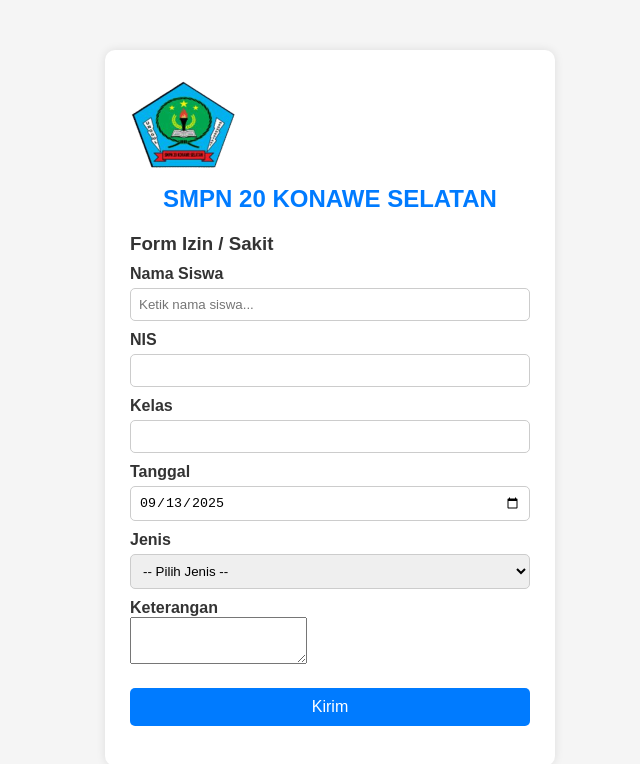
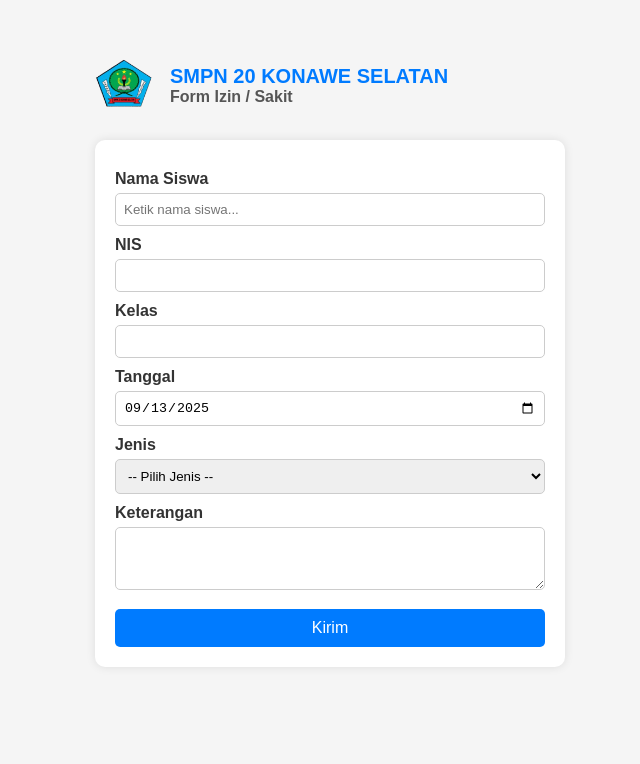
Before and after one commit to smpnkonsel090-creator/Izin-Sakit, a plain HTML site: page index.html in a window 1280 px wide. Shown: the whole page, without its empty margins (310-950 px from the left). Drawn offline with Linux system fonts and the light colour scheme; no server answers.

Commit message:
Update style.css

```diff
--- a/style.css
+++ b/style.css
@@ -1,65 +1,25 @@
 /* Reset CSS */
-* {
-  margin: 0;
-  padding: 0;
-  box-sizing: border-box;
+* { margin:0; padding:0; box-sizing:border-box; }
+body { font-family: Arial,sans-serif; background:#f5f5f5; color:#333; }
+
+.container { max-width:500px; margin:40px auto; padding:15px; }
+.header { display:flex; align-items:center; margin-bottom:25px; }
+.header .logo { width:60px; height:60px; object-fit:contain; margin-right:15px; }
+.header .school-info h2 { font-size:20px; color:#007BFF; }
+.header .school-info h3 { font-size:16px; color:#555; }
+
+.form-card { background:#fff; padding:20px; border-radius:10px; box-shadow:0 0 10px rgba(0,0,0,0.1); }
+.form-card label { display:block; margin-top:10px; font-weight:bold; }
+.form-card input[type="text"], .form-card input[type="date"], .form-card select, .form-card textarea {
+  width:100%; padding:8px; margin-top:5px; border-radius:5px; border:1px solid #ccc;
 }
+.form-card button {
+  margin-top:15px; width:100%; padding:10px; background:#007BFF; color:white; font-size:16px; border:none; border-radius:5px; cursor:pointer;
+}
+.form-card button:hover { background:#0056b3; }
+#status { margin-top:15px; text-align:center; font-weight:bold; }
 
-body {
-  font-family: Arial, sans-serif;
-  background-color: #f5f5f5;
-  color: #333;
-}
-
-.container {
-  max-width: 450px;
-  margin: 50px auto;
-  background: #fff;
-  padding: 25px;
-  border-radius: 10px;
-  box-shadow: 0 0 10px rgba(0,0,0,0.1);
-}
-
-h2 {
-  text-align: center;
-  margin-bottom: 20px;
-  color: #007BFF;
-}
-
-form label {
-  display: block;
-  margin-top: 10px;
-  font-weight: bold;
-}
-
-form input[type="text"],
-form input[type="date"],
-form select {
-  width: 100%;
-  padding: 8px;
-  margin-top: 5px;
-  border-radius: 5px;
-  border: 1px solid #ccc;
-}
-
-form button {
-  margin-top: 20px;
-  width: 100%;
-  padding: 10px;
-  background-color: #007BFF;
-  border: none;
-  color: white;
-  font-size: 16px;
-  border-radius: 5px;
-  cursor: pointer;
-}
-
-form button:hover {
-  background-color: #0056b3;
-}
-
-#status {
-  margin-top: 15px;
-  text-align: center;
-  font-weight: bold;
-}
+/* Autocomplete list */
+.autocomplete-list { position:relative; max-height:150px; overflow-y:auto; border:1px solid #ccc; border-top:none; background:#fff; list-style:none; display:none; }
+.autocomplete-list li { padding:8px; cursor:pointer; }
+.autocomplete-list li:hover { background:#007BFF; color:white; }
```
